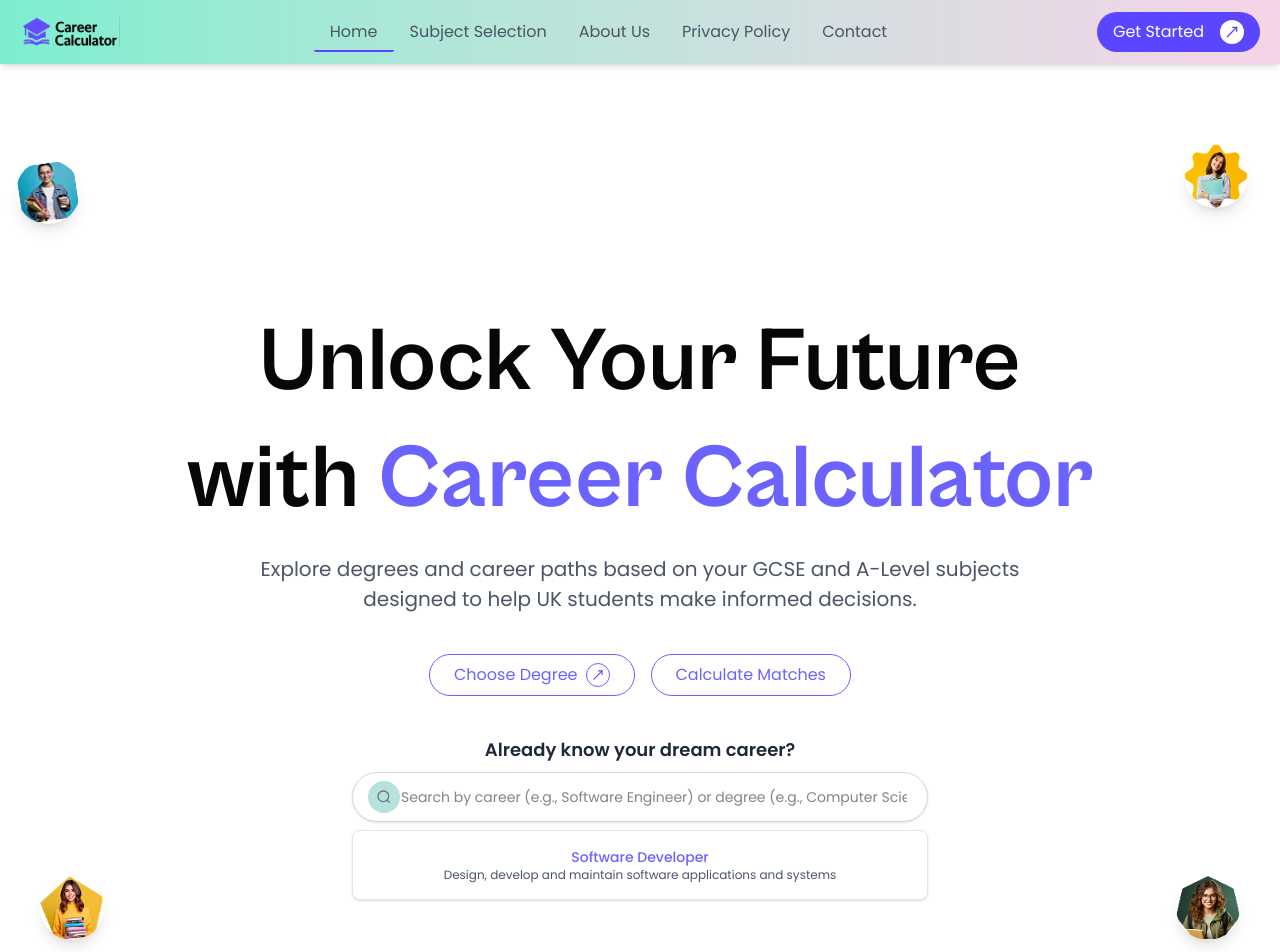
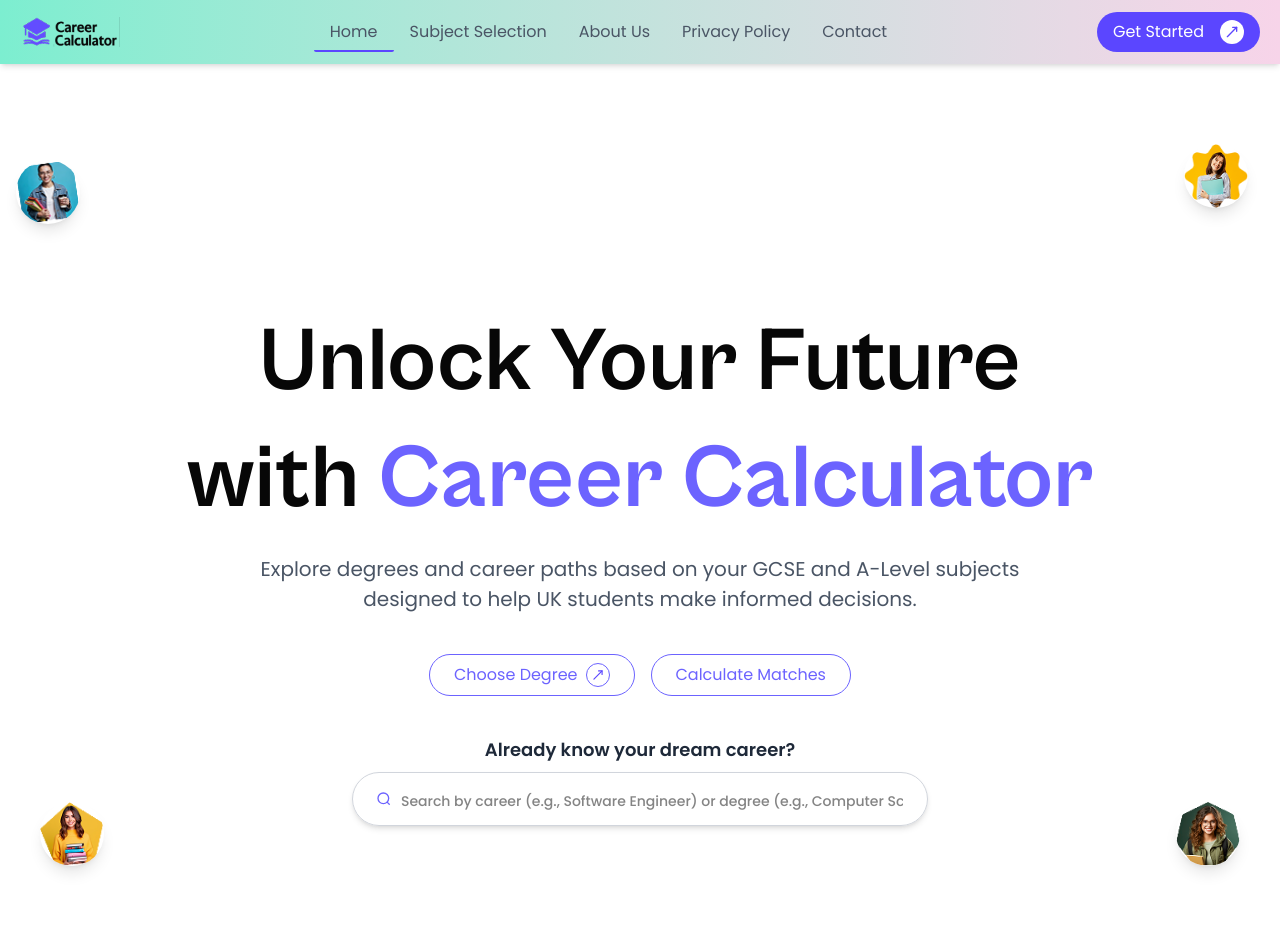
Before and after one commit to backbencherstudio/edisemin-client, a Next.js app: page / in a window 1280 px wide. Shown: the top 952 px of the page. Built offline with nearby package versions, Linux system fonts and the light colour scheme.

Commit message:
search option working

```diff
--- a/app/(client)/_components/banner.tsx
+++ b/app/(client)/_components/banner.tsx
@@ -2,11 +2,47 @@
 
 import Image from "next/image";
 import Link from "next/link";
-import React from "react";
+import React, { useState } from "react";
 import { LuMoveUpRight } from "react-icons/lu";
 import { Search } from "lucide-react";
 
 export default function Banner() {
+  const [searchTerm, setSearchTerm] = useState("");
+  const [filteredSuggestions, setFilteredSuggestions] = useState<string[]>([]);
+  const [isLoading, setIsLoading] = useState(false);
+
+  // Function to fetch suggestions from the API
+  const fetchSuggestions = async (query: string) => {
+    if (query.length === 0) {
+      setFilteredSuggestions([]); // Clear suggestions if query is empty
+      return;
+    }
+
+    setIsLoading(true);
+    try {
+      const response = await fetch(
+        `https://pushing-clinton-unfortunately-navigation.trycloudflare.com/api/calculate/suggest?q=${query}`
+      );
+      const data = await response.json();
+      console.log("result:", data);
+
+      // Ensure suggestions are set correctly
+      setFilteredSuggestions(data || []);
+    } catch (error) {
+      console.error("Error fetching suggestions:", error);
+      setFilteredSuggestions([]);
+    } finally {
+      setIsLoading(false);
+    }
+  };
+
+  // Handle input change and fetch suggestions
+  const handleInputChange = (e: React.ChangeEvent<HTMLInputElement>) => {
+    const value = e.target.value;
+    setSearchTerm(value);
+    fetchSuggestions(value);
+  };
+
   return (
     <div className="py-40 my-20">
       <div className="relative w-full text-center container mx-auto">
@@ -82,18 +118,31 @@
             <input
               type="text"
               placeholder="Search by career (e.g., Software Engineer) or degree (e.g., Computer Science)"
-              className="w-full px-5 py-3 pl-12 rounded-full border border-gray-300 shadow-sm focus:outline-none focus:ring-2 focus:ring-[#6C63FF] placeholder:text-sm"
+              value={searchTerm}
+              onChange={handleInputChange}
+              className="w-full px-6 py-3 pl-12 rounded-full border border-gray-300 shadow-md focus:outline-none focus:ring-2 focus:ring-[#6C63FF] placeholder:text-sm text-xl font-medium"
             />
-            <Search className="absolute left-4 top-1/2 transform -translate-y-1/2 text-gray-500 w-8 h-8 bg-[#B6E1DC] p-2 rounded-full" />
+            <Search className="absolute left-4 top-1/2 transform -translate-y-1/2 text-[#6C63FF] w-8 h-8 bg-white p-2 rounded-full" />
           </div>
-          <div className="mt-2 bg-white border rounded-md shadow w-full max-w-xl p-4">
-            <p className="text-sm font-medium text-[#6C63FF]">
-              Software Developer
-            </p>
-            <p className="text-xs text-gray-600">
-              Design, develop and maintain software applications and systems
-            </p>
-          </div>
+
+          {/* Suggestions Dropdown */}
+          {searchTerm.length > 0 && filteredSuggestions.length > 0 && !isLoading && (
+            <div className="mt-2 bg-white border rounded-md shadow-lg w-full max-w-xl p-4 text-start max-h-[30vh] overflow-y-auto">
+              {filteredSuggestions.map((suggestion, index) => (
+                <div
+                  key={index}
+                  className="text-sm font-semibold text-[#6C63FF] py-2 cursor-pointer hover:bg-[#f0f0f0] rounded-md transition-all duration-300"
+                >
+                  <p>{suggestion}</p>
+                  {/* Description (if any) can be added here */}
+                  <p className="text-xs text-gray-600">
+                    Design, develop and maintain software applications and
+                    systems
+                  </p>
+                </div>
+              ))}
+            </div>
+          )}
         </div>
       </div>
     </div>
```
